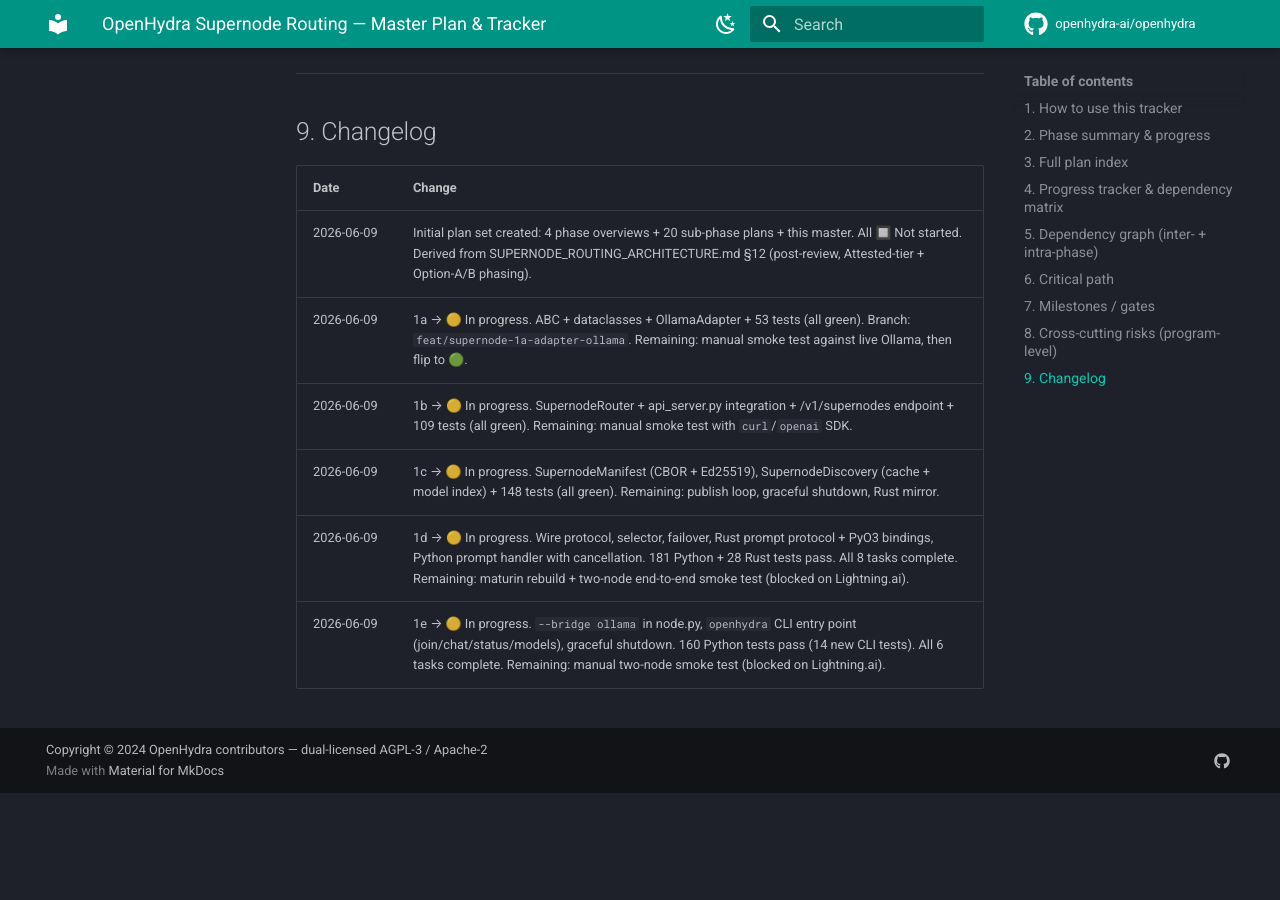
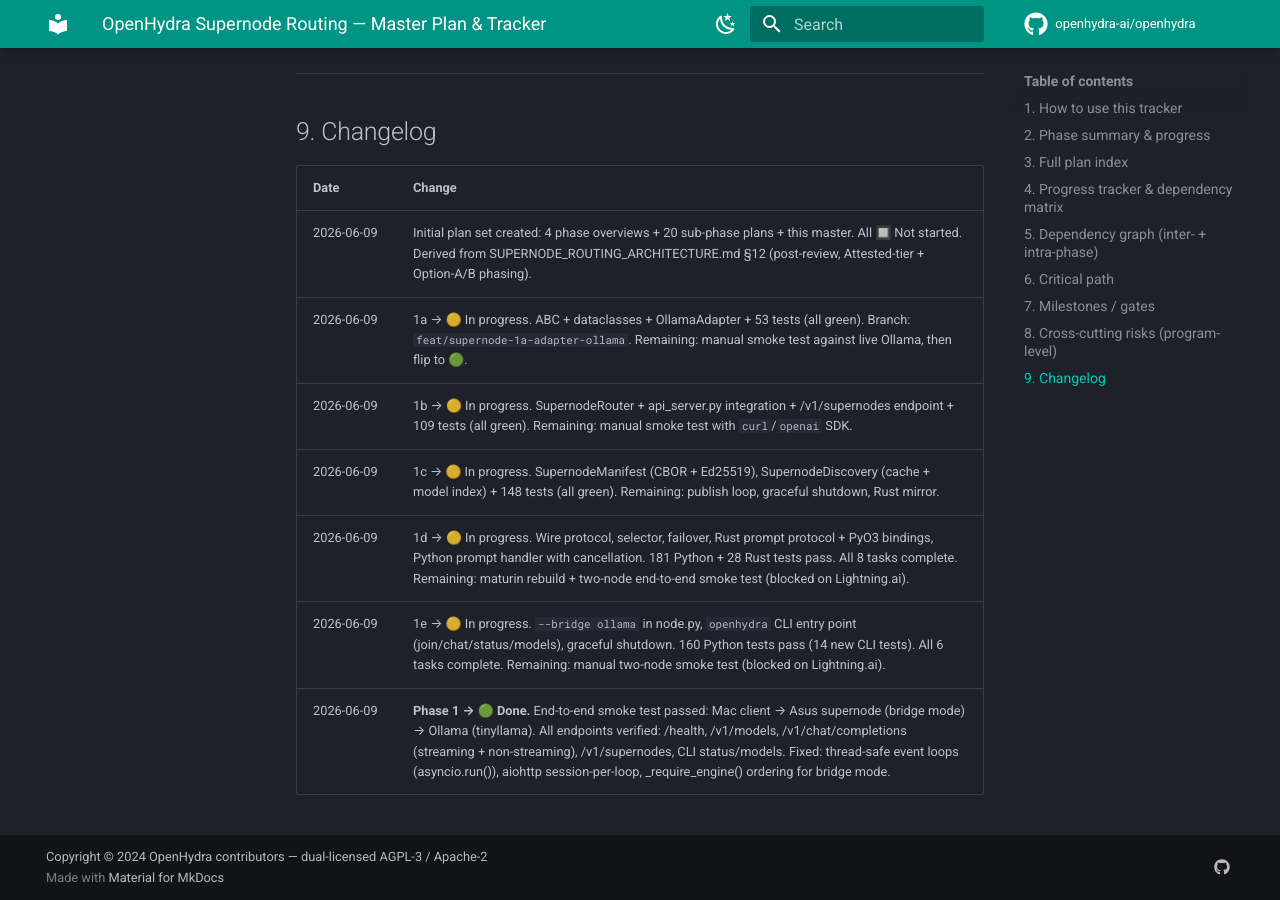
Before and after one commit to samtroberts/openhydra, an MkDocs documentation site: the page built from docs/supernode-plan/MASTERPLAN.md, in a window 1280 px wide and 900 px high, scrolled down 6007 px. Built offline with MkDocs 1.6.1 and Material for MkDocs 9.7.7, drawn with Linux system fonts in a browser that asks for light colours; comment, search, counter and statistics services are not loaded; the version menu is left out; before the commit the page ends 6800 px from its top, so only the background shows below that; some of the changed text lies outside the part shown.

Commit message:
docs: Phase 1 Adoption MVP complete (5/5 sub-phases 🟢)
End-to-end smoke test verified: Mac → Asus supernode → Ollama.
All endpoints working: /v1/models, /v1/chat/completions (stream +
non-stream), /v1/supernodes, CLI status/models.

Co-Authored-By: Claude Opus 4.6 <noreply@anthropic.com>

```diff
--- a/docs/supernode-plan/MASTERPLAN.md
+++ b/docs/supernode-plan/MASTERPLAN.md
@@ -80,11 +80,11 @@ This document is the single source of truth for **what to build, in what order,
 
 | ID | Sub-phase | Status | Depends on | Blocks | Phase gate |
 |----|-----------|--------|------------|--------|-----------|
-| **1a** | [Adapter + Ollama L1](phase-1a-adapter-and-ollama-bridge.md) | 🟡 | — | 1b, 1c, 1d, 2c | P1 |
-| **1b** | [OpenAI HTTP API](phase-1b-openai-http-api.md) | 🟡 | 1a | 1d, 1e, 2f | P1 |
-| **1c** | [Manifest + DHT + discovery](phase-1c-manifest-dht-discovery.md) | 🟡 | 1a | 1d, 2d, 2e, 3a, 4b | P1 |
-| **1d** | [Routing + streaming](phase-1d-prompt-routing-streaming.md) | 🟡 | 1a, 1b, 1c | 1e, 2c, 3a, 3b, 3d, 4c, 4e | P1 |
-| **1e** | [CLI](phase-1e-cli.md) | 🟡 | 1a, 1b, 1c, 1d | 2a | P1 |
+| **1a** | [Adapter + Ollama L1](phase-1a-adapter-and-ollama-bridge.md) | 🟢 | — | 1b, 1c, 1d, 2c | P1 |
+| **1b** | [OpenAI HTTP API](phase-1b-openai-http-api.md) | 🟢 | 1a | 1d, 1e, 2f | P1 |
+| **1c** | [Manifest + DHT + discovery](phase-1c-manifest-dht-discovery.md) | 🟢 | 1a | 1d, 2d, 2e, 3a, 4b | P1 |
+| **1d** | [Routing + streaming](phase-1d-prompt-routing-streaming.md) | 🟢 | 1a, 1b, 1c | 1e, 2c, 3a, 3b, 3d, 4c, 4e | P1 |
+| **1e** | [CLI](phase-1e-cli.md) | 🟢 | 1a, 1b, 1c, 1d | 2a | P1 |
 | **2a** | [Managed Ollama L2](phase-2a-managed-ollama-l2.md) | 🔲 | 1a, 1e, 2c | 2b, 2e, 2f, 3b | P2 |
 | **2b** | [LM Studio + Exo](phase-2b-lmstudio-exo-adapters.md) | 🔲 | 1a, 2a | 2e, 2f | P2 |
 | **2c** | [Embedded attested L3](phase-2c-embedded-attested-runtimes.md) | 🔲 | 1a, 1d | 2a, 2d, 2e, 3b, 3c | P2 |
@@ -210,3 +210,4 @@ The longest hard-dependency chain — the minimum sequential spine of the progra
 | 2026-06-09 | 1c → 🟡 In progress. SupernodeManifest (CBOR + Ed25519), SupernodeDiscovery (cache + model index) + 148 tests (all green). Remaining: publish loop, graceful shutdown, Rust mirror. |
 | 2026-06-09 | 1d → 🟡 In progress. Wire protocol, selector, failover, Rust prompt protocol + PyO3 bindings, Python prompt handler with cancellation. 181 Python + 28 Rust tests pass. All 8 tasks complete. Remaining: maturin rebuild + two-node end-to-end smoke test (blocked on Lightning.ai). |
 | 2026-06-09 | 1e → 🟡 In progress. `--bridge ollama` in node.py, `openhydra` CLI entry point (join/chat/status/models), graceful shutdown. 160 Python tests pass (14 new CLI tests). All 6 tasks complete. Remaining: manual two-node smoke test (blocked on Lightning.ai). |
+| 2026-06-09 | **Phase 1 → 🟢 Done.** End-to-end smoke test passed: Mac client → Asus supernode (bridge mode) → Ollama (tinyllama). All endpoints verified: /health, /v1/models, /v1/chat/completions (streaming + non-streaming), /v1/supernodes, CLI status/models. Fixed: thread-safe event loops (asyncio.run()), aiohttp session-per-loop, _require_engine() ordering for bridge mode. |
```
Also changed, not shown: other parts of docs/supernode-plan/MASTERPLAN.md (+2 -2 lines), docs/supernode-plan/phase-1a-adapter-and-ollama-bridge.md (+1 -1 lines), docs/supernode-plan/phase-1b-openai-http-api.md (+1 -1 lines), docs/supernode-plan/phase-1c-manifest-dht-discovery.md (+1 -1 lines), docs/supernode-plan/phase-1d-prompt-routing-streaming.md (+1 -1 lines), docs/supernode-plan/phase-1e-cli.md (+1 -1 lines).
